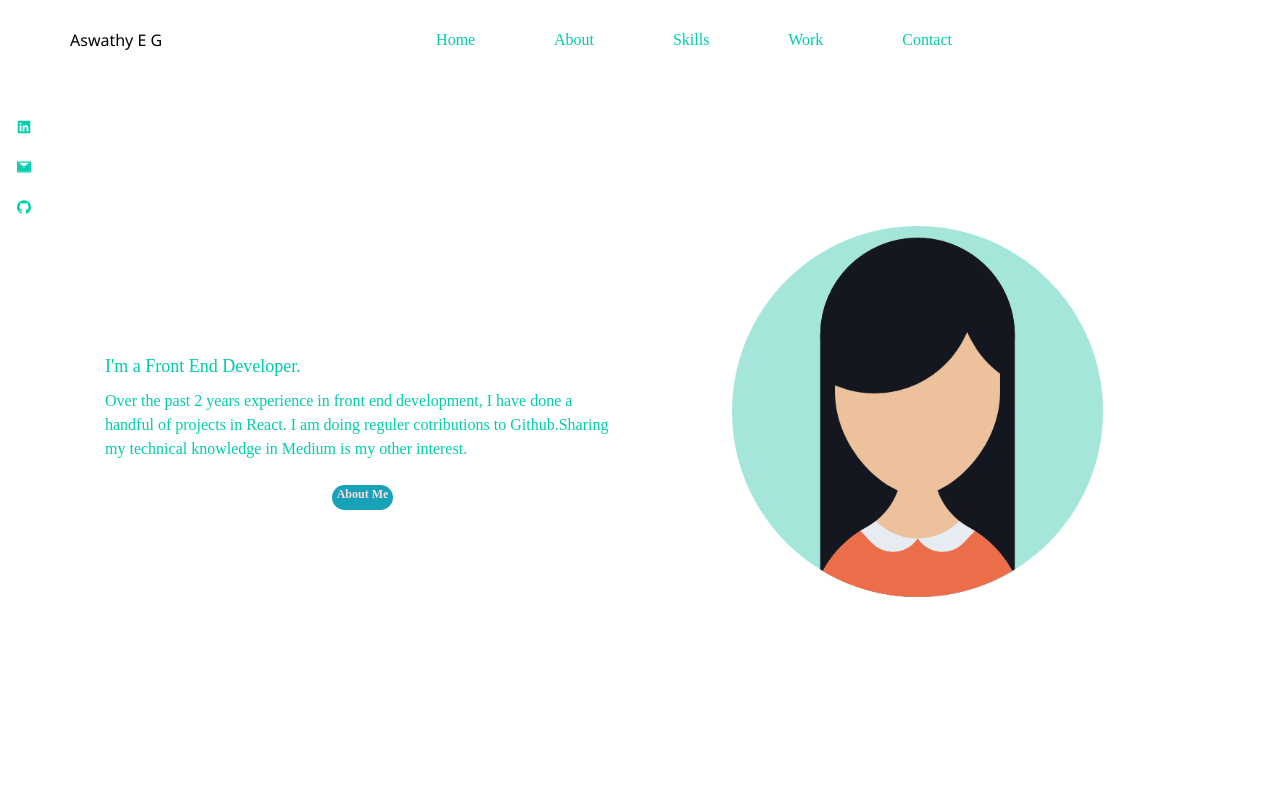
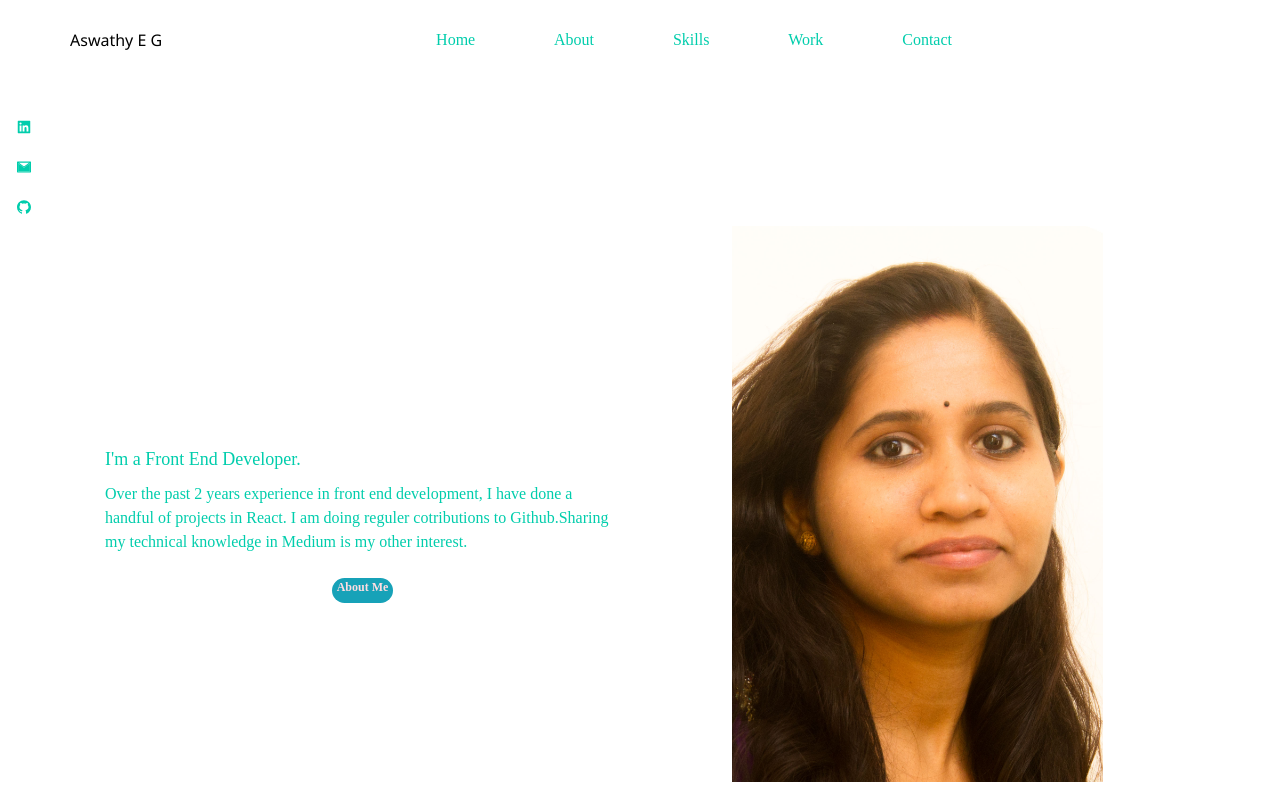
Before and after one commit to aswathyeg/react-portfolio, a React (Create React App) app: page / in a window 1280 px wide. Built offline with nearby package versions, Linux system fonts and the light colour scheme.

Commit message:
image updated

```diff
--- a/src/components/Home.js
+++ b/src/components/Home.js
@@ -1,7 +1,7 @@
 import React from "react";
 import Nav from "react-bootstrap/Nav";
 import { HiArrowNarrowRight } from "react-icons/hi";
-import face from "../assets/face.png";
+import photo from "../assets/photo.jpg";
 import { Link } from "react-scroll";
 import { Container } from "react-bootstrap";
 import Card from "react-bootstrap/Card";
@@ -15,7 +15,7 @@ const Home = () => {
   return (
     <div className="homeDiv">
       <Nav className="flex-column">
-        <Nav.Link href="/home">
+        <Nav.Link>
           <AiFillLinkedin color="#00CDAC" />
         </Nav.Link>
         <Nav.Link eventKey="link-1">
@@ -48,7 +48,12 @@ const Home = () => {
           <Card className="homeCard">
             {/* <Card.Img variant="top" roundedCi src={photo} alt="my profile" /> */}
             <Figure>
-              <Figure.Image width={371} height={380} alt="171x180" src={face} />
+              <Figure.Image
+                width={371}
+                height={380}
+                alt="171x180"
+                src={photo}
+              />
             </Figure>
           </Card>
         </CardGroup>
```
